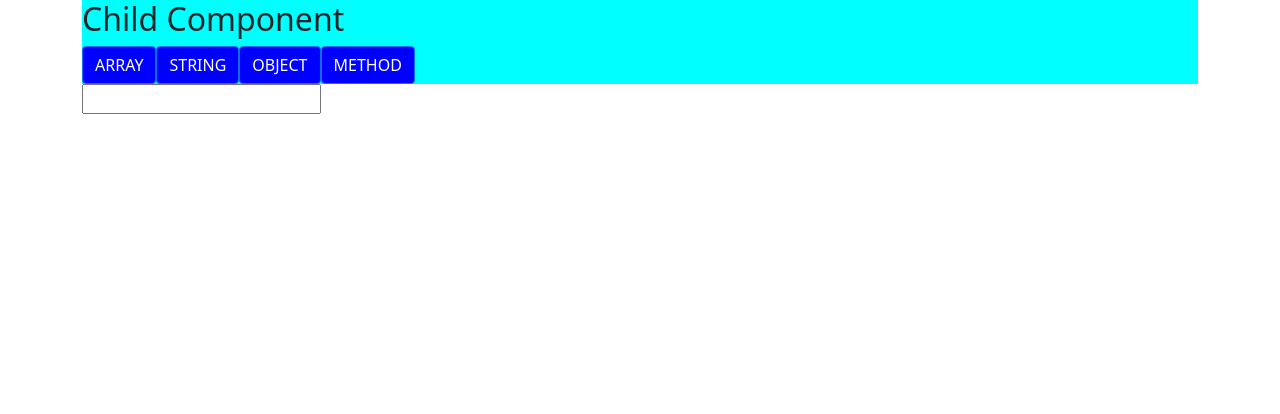
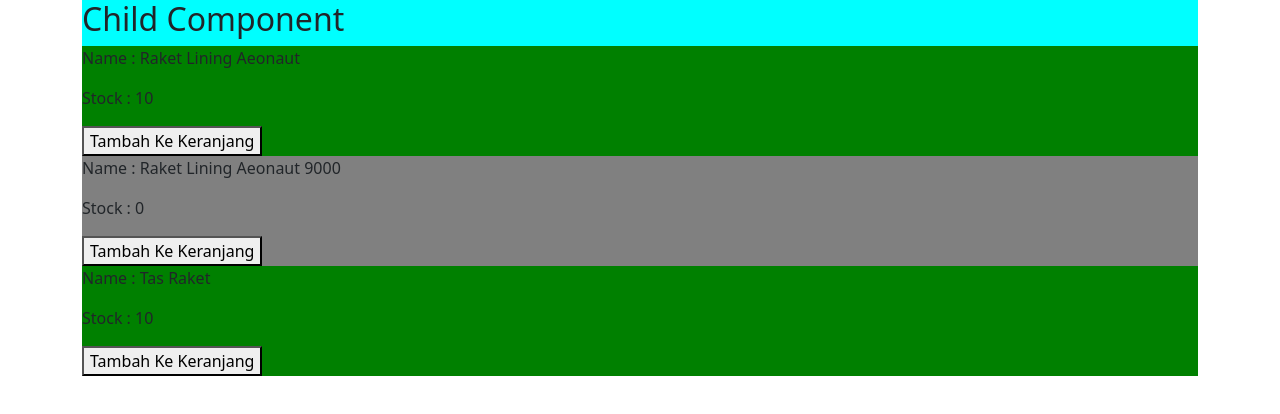
Before and after one commit to edhimurwanto/angular-youtube-tutorial, an Angular app: page / in a window 1280 px wide. Shown: the top 414 px of the page. Built offline with nearby package versions, Linux system fonts and the light colour scheme.

Commit message:
ngStyle directive

```diff
--- a/src/app/app.component.html
+++ b/src/app/app.component.html
@@ -6,7 +6,7 @@
 
     <!-- <app-child [counter]="counter" (setCounter)="counter=$event"></app-child> -->
 
-    <input type="text" [(ngModel)]="title" />
-    <h2>{{title}}</h2>
+    <!-- <input type="text" [(ngModel)]="title" />
+    <h2>{{title}}</h2> -->
 
 </div>
--- a/src/app/child/child.component.html
+++ b/src/app/child/child.component.html
@@ -2,12 +2,14 @@
 
     <h2>Child Component</h2>
 
-    <button [ngClass]="['btn', 'btn-primary']">ARRAY</button>
+    <div *ngFor="let product of products">
 
-    <button [ngClass]="'btn btn-primary'">STRING</button>
+        <div [ngStyle]="{ backgroundColor : product.stock > 0 ? 'green' : 'grey' }">
+            <p> Name : {{product.name}}</p>
+            <p> Stock : {{product.stock}}</p>
+            <button>Tambah Ke Keranjang</button>
+        </div>
 
-    <button [ngClass]="{ btn: true, 'btn-primary': true }">OBJECT</button>
-
-    <button [ngClass]="btnClasses()">METHOD</button>
+    </div>
 
 </div>
--- a/src/app/child/child.component.ts
+++ b/src/app/child/child.component.ts
@@ -11,6 +11,27 @@ export class ChildComponent implements OnInit {
   @Output() counterChange = new EventEmitter<number>();
 
   isSpecial = true
+
+  products = [
+    {
+      id: 0,
+      name: 'Raket Lining Aeonaut',
+      price: 2000000,
+      stock: 10
+    },
+    {
+      id: 1,
+      name: 'Raket Lining Aeonaut  9000',
+      price: 5000000,
+      stock: 0
+    },
+    {
+      id: 2,
+      name: 'Tas Raket',
+      price: 200000,
+      stock: 10
+    }
+  ]
 
   btnClasses = () => {
     return {
```
